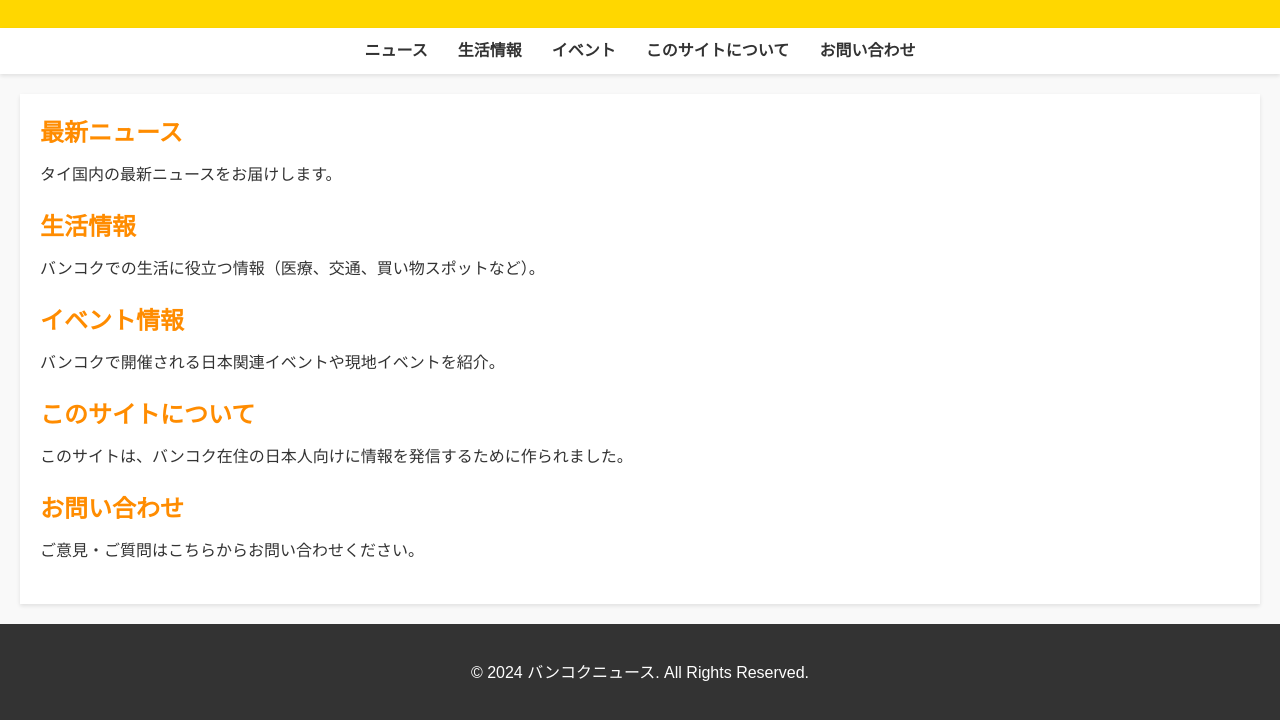
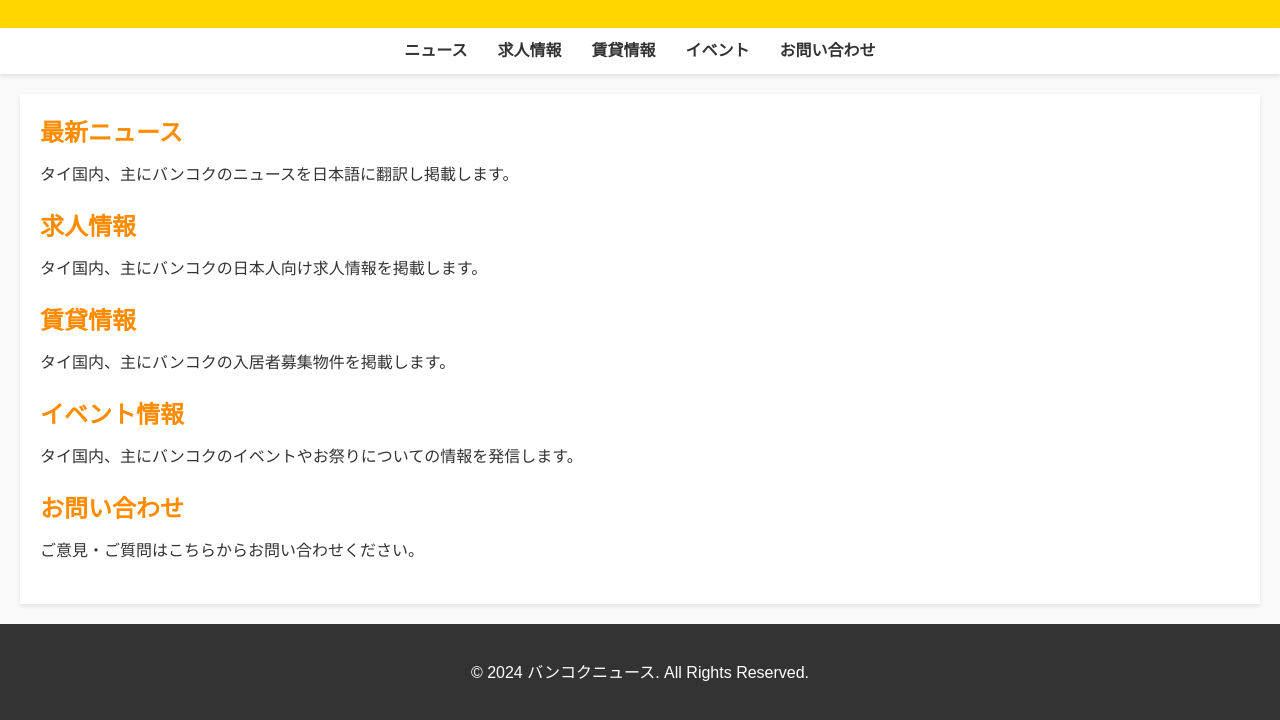
Before and after one commit to ShoutaKoga/BKK-NEWS-for-JAPANESE, a plain HTML site: page index.html in a window 1280 px wide. Shown: the part 86-806 px from the top of the page. Drawn offline with Linux system fonts and the light colour scheme.

Commit message:
Add files via upload

```diff
--- a/index.html
+++ b/index.html
@@ -70,31 +70,31 @@
 
     <nav>
         <a href="#news">ニュース</a>
-        <a href="#life">生活情報</a>
+        <a href="#jobs">求人情報</a>
+        <a href="#rentals">賃貸情報</a>
         <a href="#events">イベント</a>
-        <a href="#about">このサイトについて</a>
         <a href="#contact">お問い合わせ</a>
     </nav>
 
     <div class="content">
         <section id="news" class="article">
             <h2>最新ニュース</h2>
-            <p>タイ国内の最新ニュースをお届けします。</p>
+            <p>タイ国内、主にバンコクのニュースを日本語に翻訳し掲載します。</p>
         </section>
 
-        <section id="life" class="article">
-            <h2>生活情報</h2>
-            <p>バンコクでの生活に役立つ情報（医療、交通、買い物スポットなど）。</p>
+        <section id="jobs" class="article">
+            <h2>求人情報</h2>
+            <p>タイ国内、主にバンコクの日本人向け求人情報を掲載します。</p>
+        </section>
+
+        <section id="rentals" class="article">
+            <h2>賃貸情報</h2>
+            <p>タイ国内、主にバンコクの入居者募集物件を掲載します。</p>
         </section>
 
         <section id="events" class="article">
             <h2>イベント情報</h2>
-            <p>バンコクで開催される日本関連イベントや現地イベントを紹介。</p>
-        </section>
-
-        <section id="about" class="article">
-            <h2>このサイトについて</h2>
-            <p>このサイトは、バンコク在住の日本人向けに情報を発信するために作られました。</p>
+            <p>タイ国内、主にバンコクのイベントやお祭りについての情報を発信します。</p>
         </section>
 
         <section id="contact" class="article">
```
